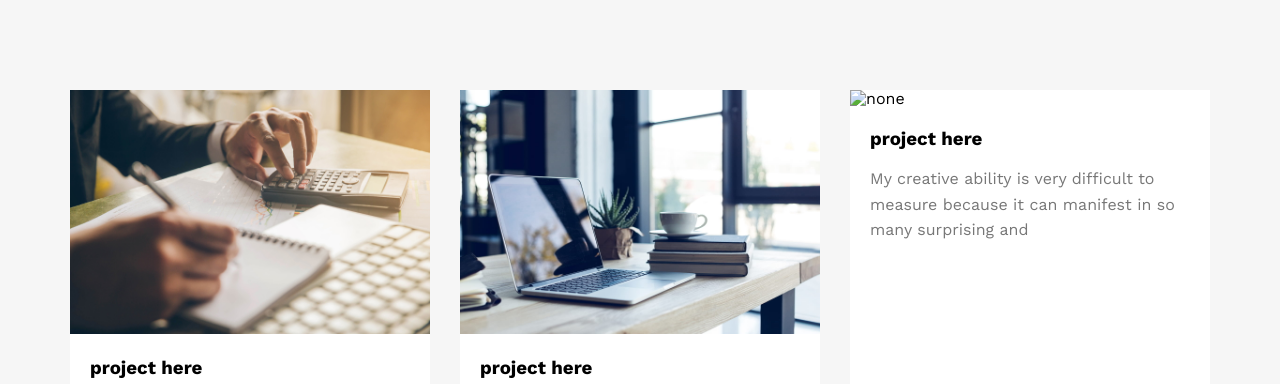
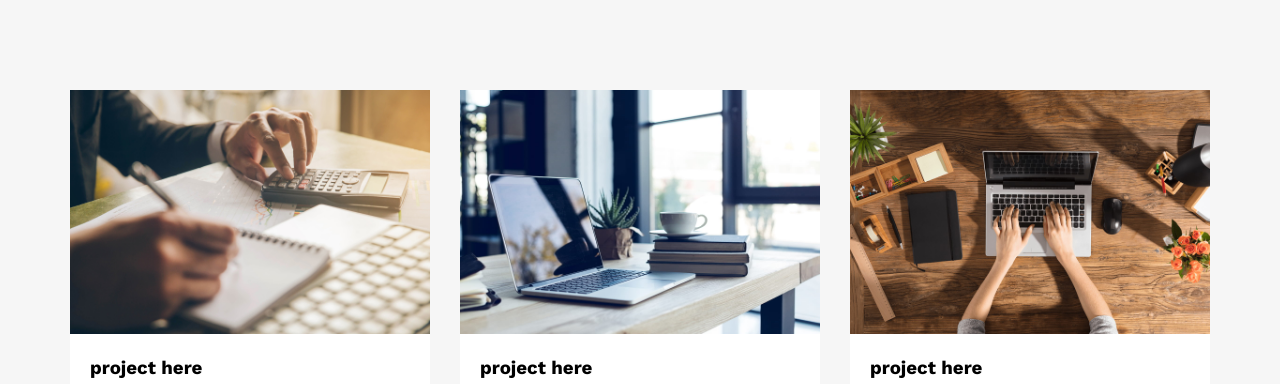
Before and after one commit to mkyamohammed/new, a plain HTML site: page index.html in a window 1280 px wide. Shown: the part 2181-2565 px from the top of the page. Drawn offline with nearby package versions, Linux system fonts and the light colour scheme; files whose address does not match are found by name.

Commit message:
Update index.html

```diff
--- a/index.html
+++ b/index.html
@@ -199,7 +199,7 @@
 
                 <!--start card-->
                 <div class="card">
-                    <img src="..//First Temp/img/potofolio2.jpeg" alt="none" />
+                    <img src="./img/potofolio2.jpeg" alt="none" />
                     <div class="info">
                         <h3>project here</h3>
                         <p>
```
